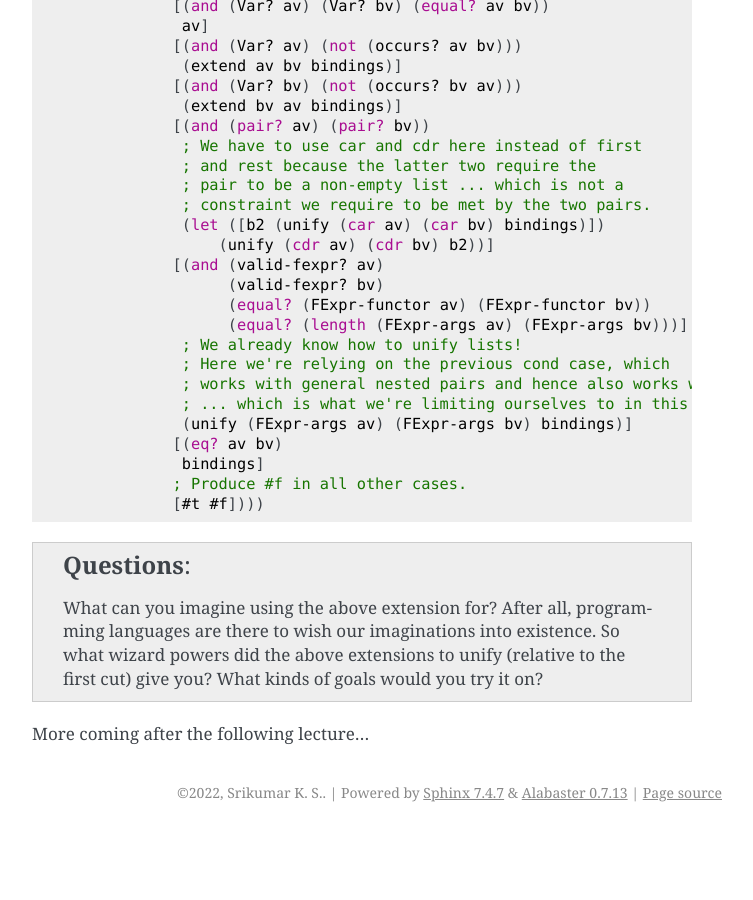
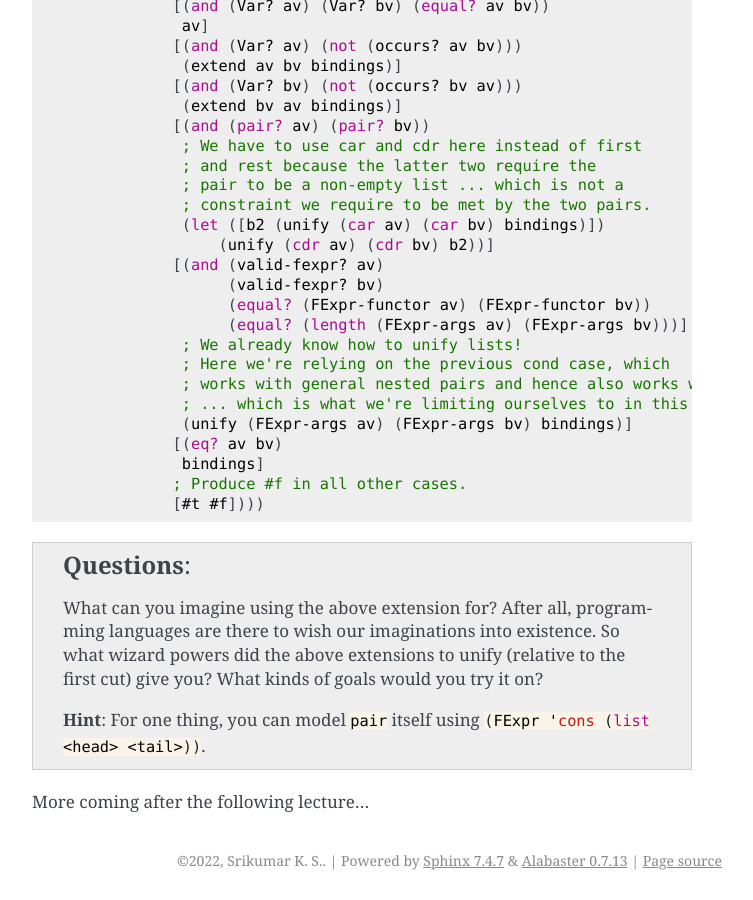
Before and after one commit to kreauniv/comp308, a Sphinx documentation site: the page built from source/appsem.rst, in a window 1280 px wide and 900 px high, scrolled down 8617 px. Shown: the whole window, without its empty margins (388-1141 px from the left). Built offline with Sphinx 7.4.7, drawn with Linux system fonts in a browser that asks for light colours; before the commit the page ends 9449 px from its top, so only the background shows below that.

Commit message:
Minor tweaks

```diff
--- a/source/appsem.rst
+++ b/source/appsem.rst
@@ -460,4 +460,7 @@ two functors. We want the fields to match in count. i.e. We're going to demand t
     powers did the above extensions to unify (relative to the first cut) give
     you? What kinds of goals would you try it on?
 
+    **Hint**: For one thing, you can model :rkt:`pair` itself using
+    :rkt:`(FExpr 'cons (list <head> <tail>))`.
+
 More coming after the following lecture...
```
